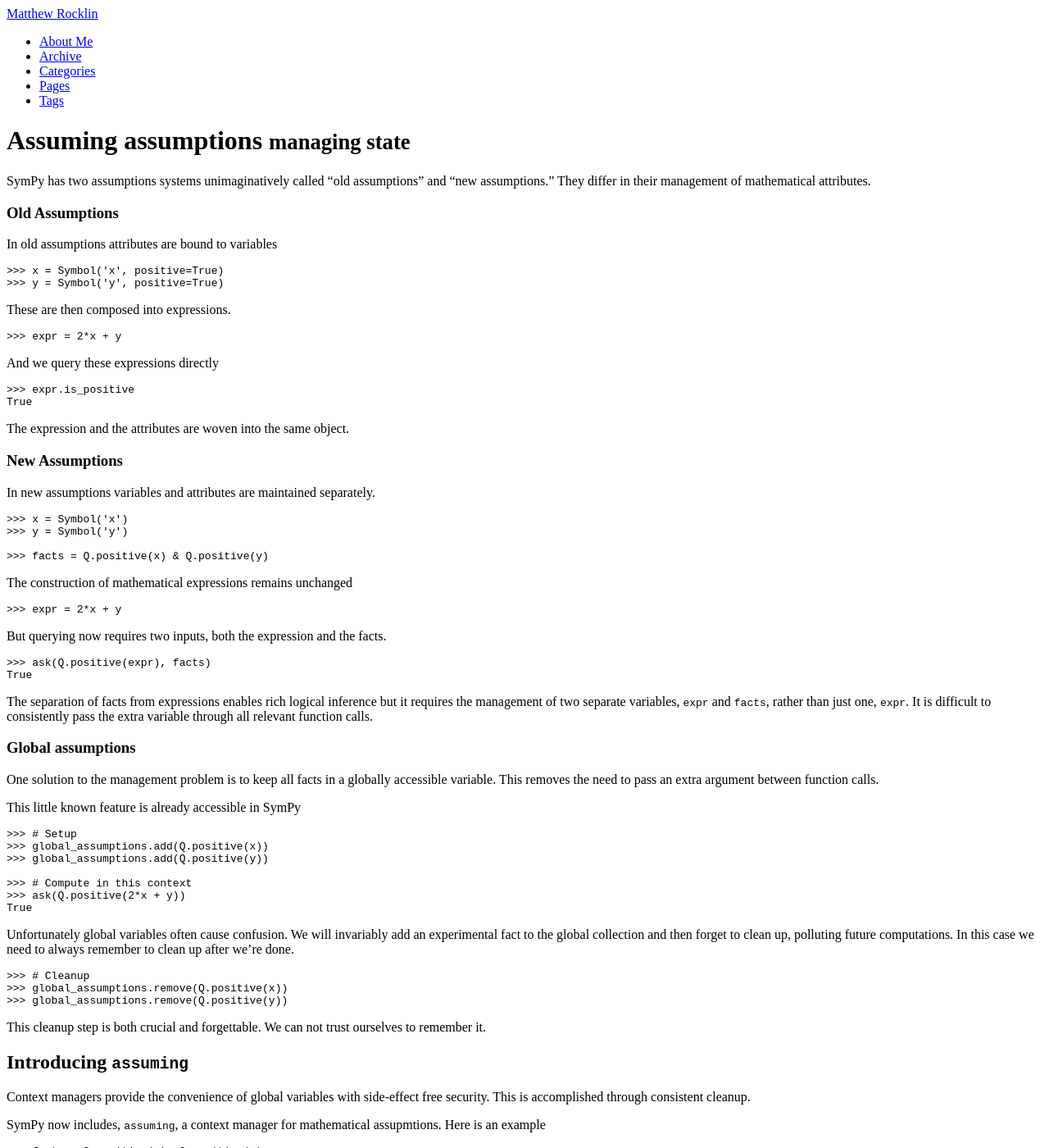
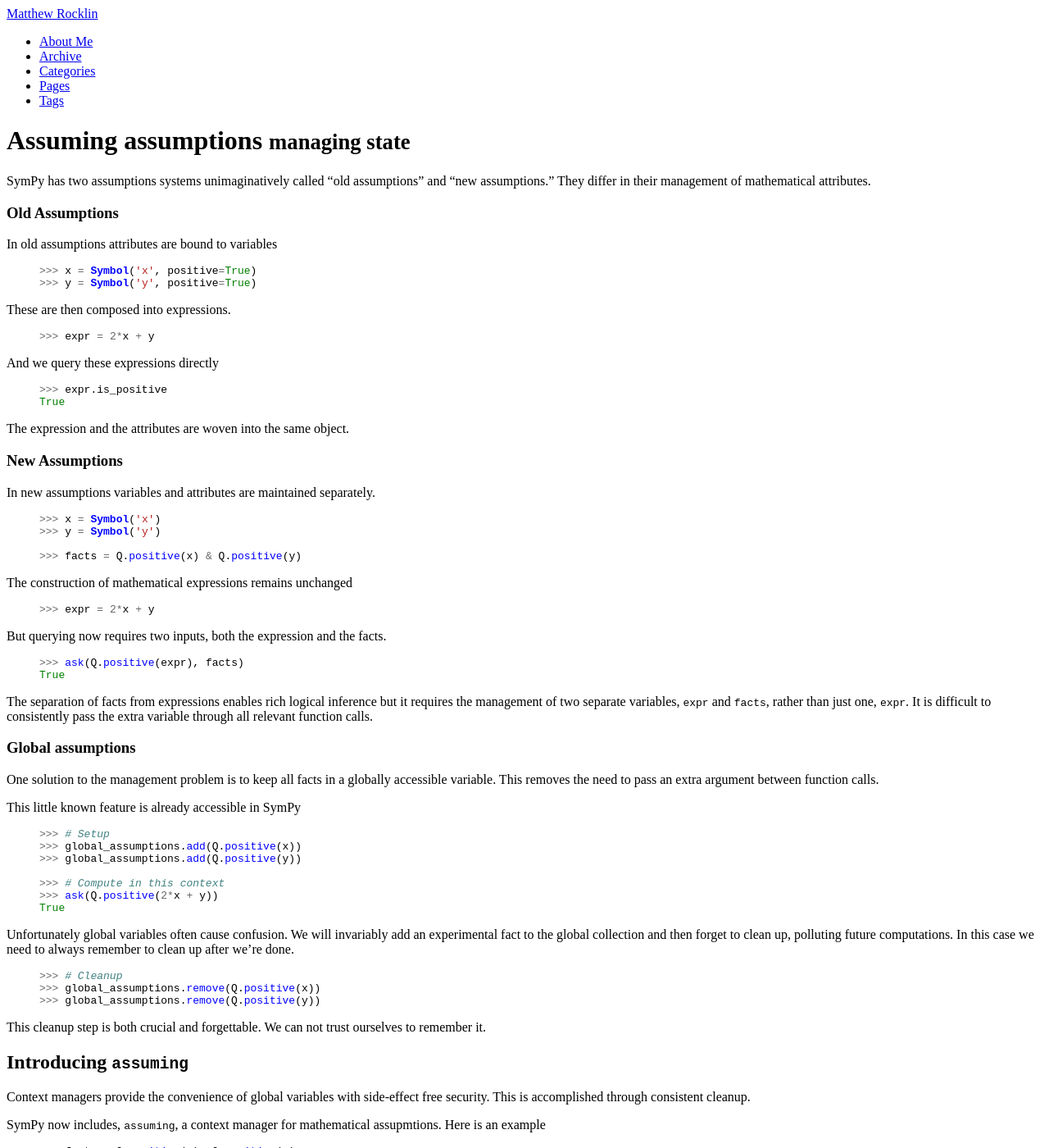
Before and after one commit to besyskymnbk/blog, a Jekyll site: the page built from _posts/work/2013-02-05-Assuming.md, in a window 1280 px wide and 1400 px high. Shown: the whole window at 82% size. Built offline with Jekyll 4.4.1, drawn with Linux system fonts in a browser that asks for light colours; comment, search, counter and statistics services are not loaded; some of the changed text lies outside the part shown.

Commit message:
syntax highlighting in assuming

```diff
--- a/_posts/work/2013-02-05-Assuming.md
+++ b/_posts/work/2013-02-05-Assuming.md
@@ -14,17 +14,24 @@ SymPy has two assumptions systems unimaginatively called "old assumptions" and "
 
 In old assumptions attributes are bound to variables
 
-    >>> x = Symbol('x', positive=True)
-    >>> y = Symbol('y', positive=True)
+
+{% highlight python %}
+>>> x = Symbol('x', positive=True)
+>>> y = Symbol('y', positive=True)
+{% endhighlight %}
 
 These are then composed into expressions.
 
-    >>> expr = 2*x + y
+{% highlight python %}
+>>> expr = 2*x + y
+{% endhighlight %}
 
 And we query these expressions directly
 
-    >>> expr.is_positive
-    True
+{% highlight python %}
+>>> expr.is_positive
+True
+{% endhighlight %}
 
 The expression and the attributes are woven into the same object.
 
@@ -32,19 +39,25 @@ The expression and the attributes are woven into the same object.
 
 In new assumptions variables and attributes are maintained separately.
 
-    >>> x = Symbol('x')
-    >>> y = Symbol('y')
+{% highlight python %}
+>>> x = Symbol('x')
+>>> y = Symbol('y')
 
-    >>> facts = Q.positive(x) & Q.positive(y)
+>>> facts = Q.positive(x) & Q.positive(y)
+{% endhighlight %}
 
 The construction of mathematical expressions remains unchanged
 
-    >>> expr = 2*x + y
+{% highlight python %}
+>>> expr = 2*x + y
+{% endhighlight %}
 
 But querying now requires two inputs, both the expression and the facts.
 
-    >>> ask(Q.positive(expr), facts)
-    True
+{% highlight python %}
+>>> ask(Q.positive(expr), facts)
+True
+{% endhighlight %}
 
 The separation of facts from expressions enables rich logical inference but it
 requires the management of two separate variables, `expr` and `facts`, rather
@@ -57,19 +70,23 @@ One solution to the management problem is to keep all facts in a globally access
 
 This little known feature is already accessible in SymPy
 
-    >>> # Setup
-    >>> global_assumptions.add(Q.positive(x))
-    >>> global_assumptions.add(Q.positive(y))
+{% highlight python %}
+>>> # Setup
+>>> global_assumptions.add(Q.positive(x))
+>>> global_assumptions.add(Q.positive(y))
 
-    >>> # Compute in this context
-    >>> ask(Q.positive(2*x + y))
-    True
+>>> # Compute in this context
+>>> ask(Q.positive(2*x + y))
+True
+{% endhighlight %}
 
 Unfortunately global variables often cause confusion.  We will invariably add an experimental fact to the global collection and then forget to clean up, polluting future computations.  In this case we need to always remember to clean up after we're done.
 
-    >>> # Cleanup
-    >>> global_assumptions.remove(Q.positive(x))
-    >>> global_assumptions.remove(Q.positive(y))
+{% highlight python %}
+>>> # Cleanup
+>>> global_assumptions.remove(Q.positive(x))
+>>> global_assumptions.remove(Q.positive(y))
+{% endhighlight %}
 
 This cleanup step is both crucial and forgettable.  We can not trust ourselves
 to remember it.
@@ -81,10 +98,12 @@ Context managers provide the convenience of global variables with side-effect fr
 
 SymPy now includes, `assuming`, a context manager for mathematical assupmtions.  Here is an example
 
-    >>> facts = Q.positive(x), Q.positive(y)
+{% highlight python %}
+>>> facts = Q.positive(x), Q.positive(y)
 
-    >>> with assuming(*facts):
-    ...     ask(Q.positive(2*x + y))
-    True
+>>> with assuming(*facts):
+...     ask(Q.positive(2*x + y))
+True
+{% endhighlight %}
 
 Everything called from within the `with assuming` block has global-like access to the facts `Q.positive(x)` and `Q.positive(y)`.  These facts do not leak outside the `with` block.
```
